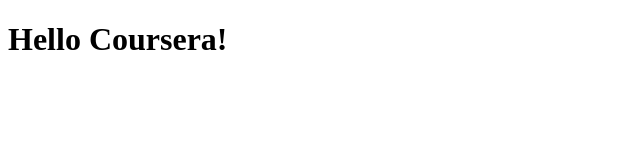
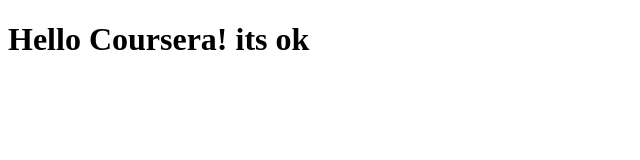
Before and after one commit to abdullah44-88/Coursera-test, a plain HTML site: page site/index.html in a window 1280 px wide. Shown: the whole page, without its empty margins (0-640 px from the left). Drawn offline with Linux system fonts and the light colour scheme.

Commit message:
Small addition to our page content

```diff
--- a/site/index.html
+++ b/site/index.html
@@ -4,6 +4,6 @@
 		<title>Hello Courser!</title>
 	</head>
 	<body>
-		<h1>Hello Coursera!</h1>
+		<h1>Hello Coursera! its ok</h1>
 	</body>
 </html>
```
